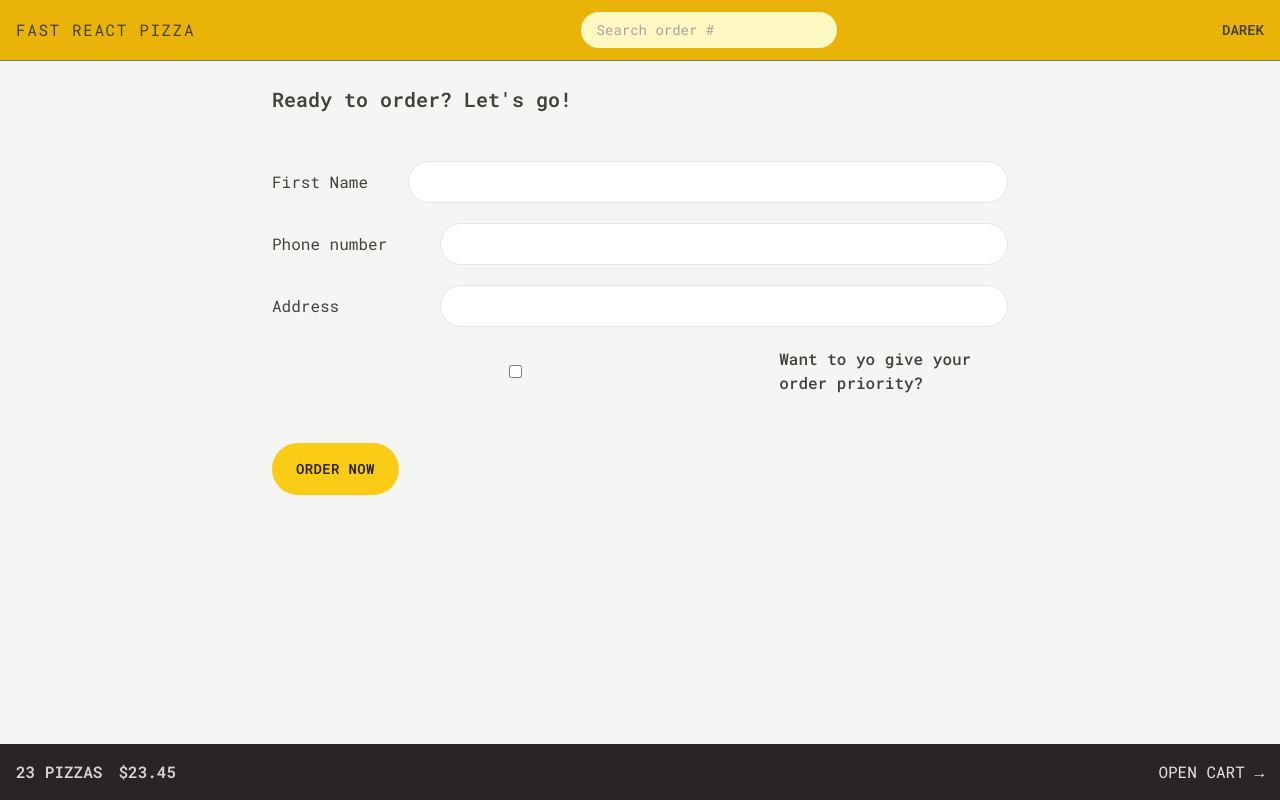
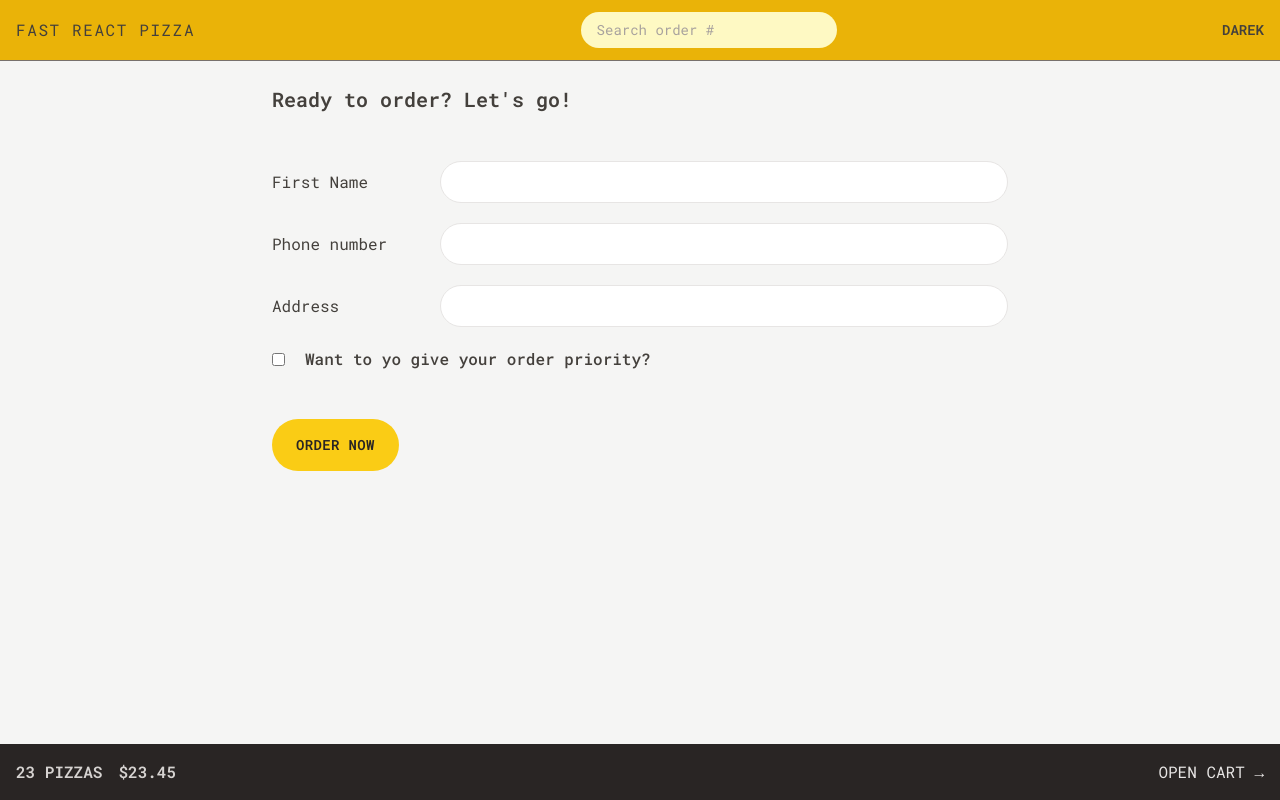
Before and after one commit to BoosterTech/fast-pizza-co, a React (Vite) app: page /order/new in a window 1280 px wide. Built offline with nearby package versions, Linux system fonts and the light colour scheme.

Commit message:
.input style updated

```diff
--- a/src/index.css
+++ b/src/index.css
@@ -4,7 +4,7 @@
 
 @layer components {
   .input {
-    @apply w-full rounded-full border border-stone-200 px-4 py-2 transition-all duration-300 placeholder:text-stone-400 focus:outline-none focus:ring focus:ring-yellow-400 md:px-6;
+    @apply  rounded-full border border-stone-200 px-4 py-2 transition-all duration-300 placeholder:text-stone-400 focus:outline-none focus:ring focus:ring-yellow-400 md:px-6;
   }
 }
 
```
